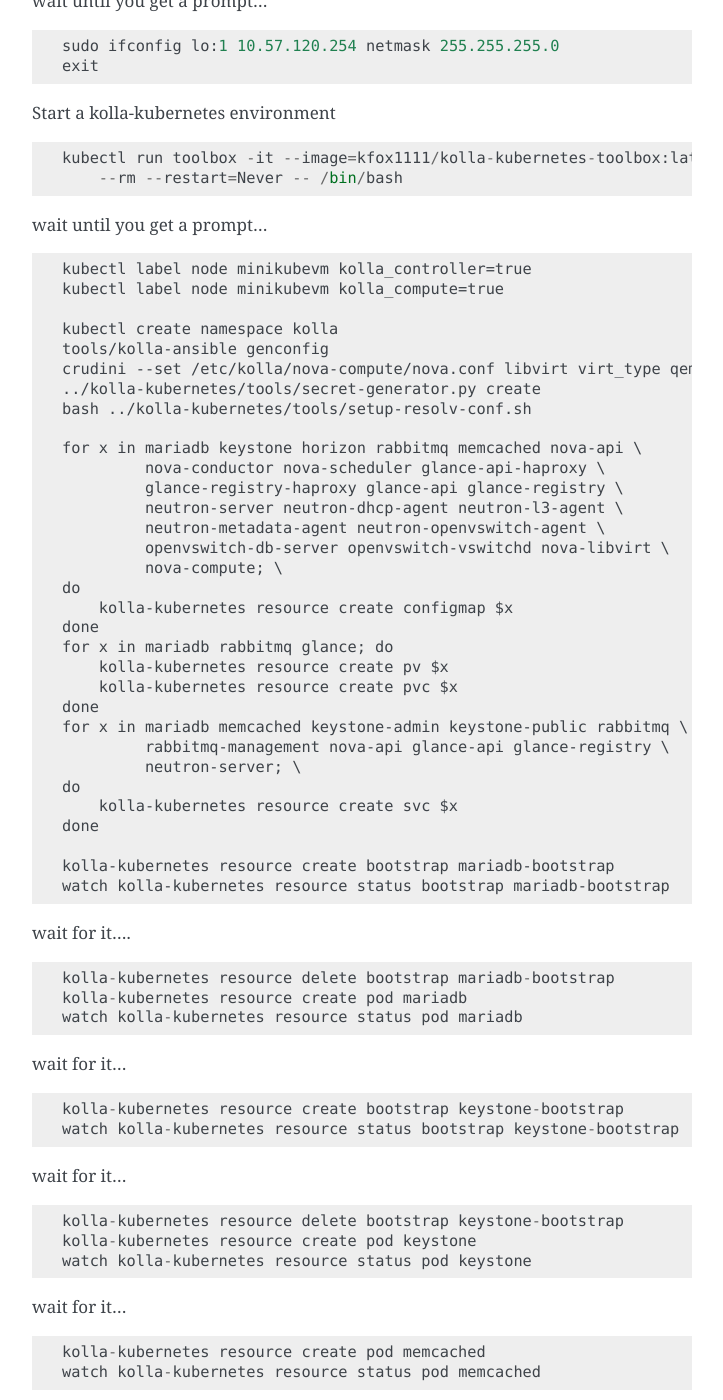
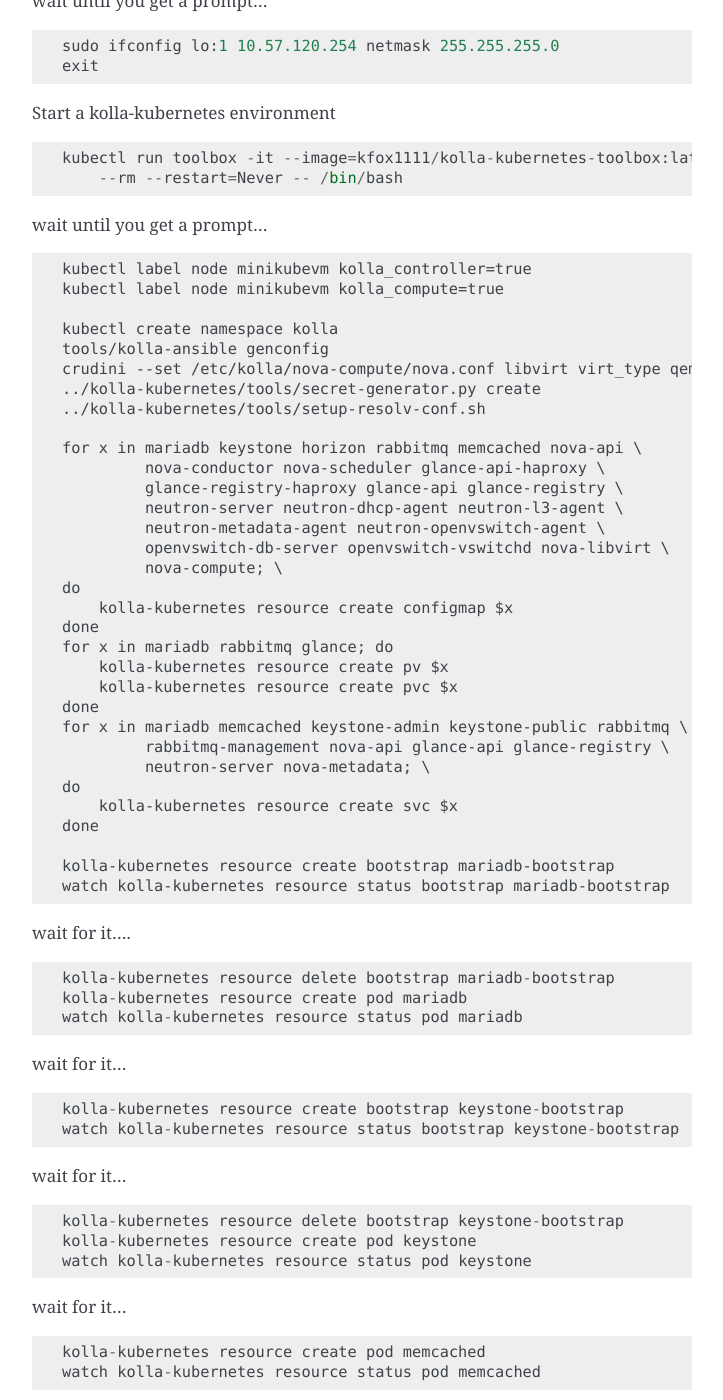
Before and after one commit to openstack-archive/kolla-kubernetes, a Sphinx documentation site: the page built from doc/source/minikube.rst, in a window 1280 px wide and 1400 px high, scrolled down 840 px. Shown: the whole window, without its empty margins (388-1111 px from the left). Built offline with Sphinx 7.4.7, drawn with Linux system fonts in a browser that asks for light colours; some of the changed text lies outside the part shown.

Commit message:
More test stuff and create nova-metadata svc.
TrivialFix

Change-Id: Ib3b3115c7f4e12e8d2f4bf48bddded17ea700f8d

```diff
--- a/doc/source/minikube.rst
+++ b/doc/source/minikube.rst
@@ -64,7 +64,7 @@ wait until you get a prompt...
     tools/kolla-ansible genconfig
     crudini --set /etc/kolla/nova-compute/nova.conf libvirt virt_type qemu
     ../kolla-kubernetes/tools/secret-generator.py create
-    bash ../kolla-kubernetes/tools/setup-resolv-conf.sh
+    ../kolla-kubernetes/tools/setup-resolv-conf.sh
 
     for x in mariadb keystone horizon rabbitmq memcached nova-api \
              nova-conductor nova-scheduler glance-api-haproxy \
@@ -82,7 +82,7 @@ wait until you get a prompt...
     done
     for x in mariadb memcached keystone-admin keystone-public rabbitmq \
              rabbitmq-management nova-api glance-api glance-registry \
-             neutron-server; \
+             neutron-server nova-metadata; \
     do
         kolla-kubernetes resource create svc $x
     done
```
Also changed, not shown: other parts of doc/source/minikube.rst (+12 -0 lines).
